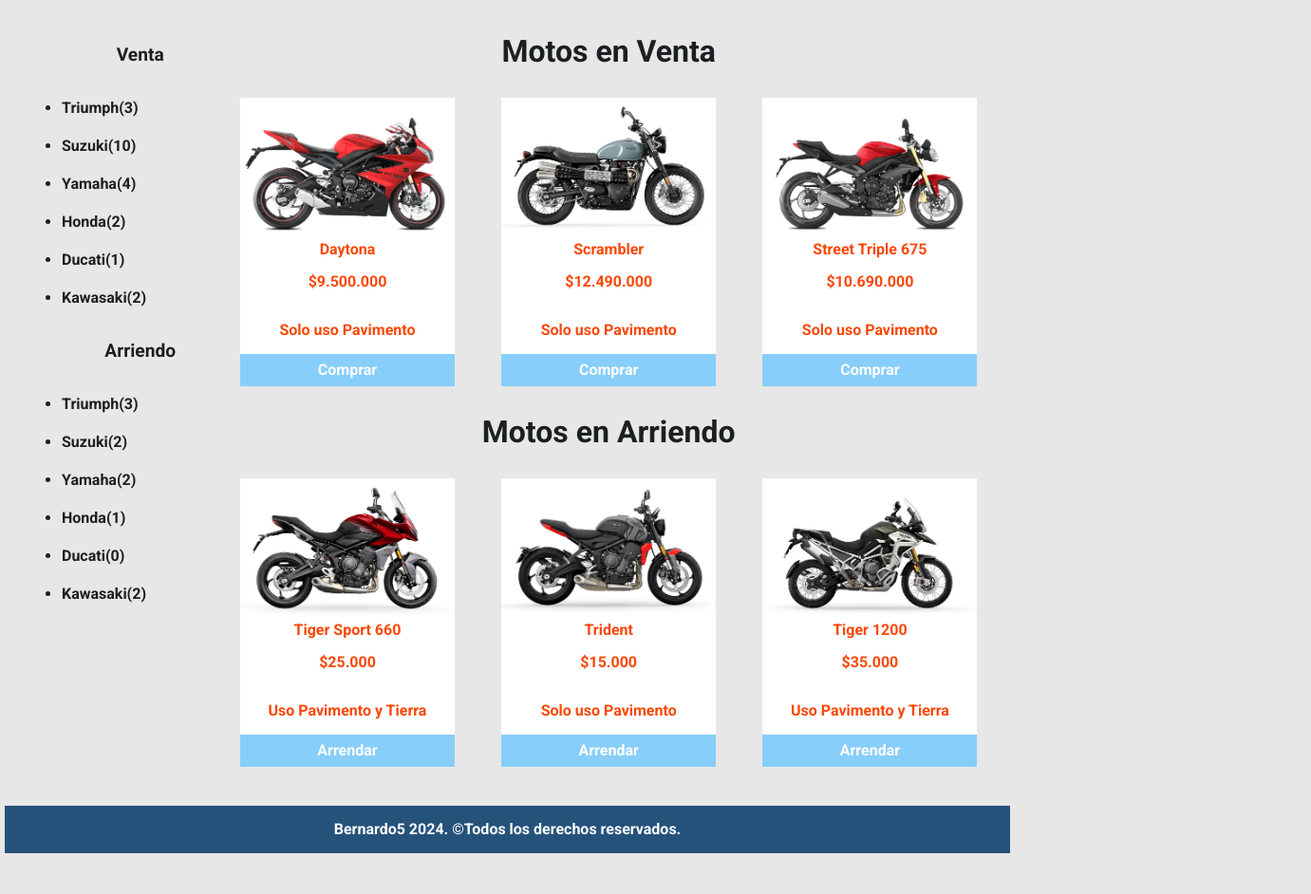
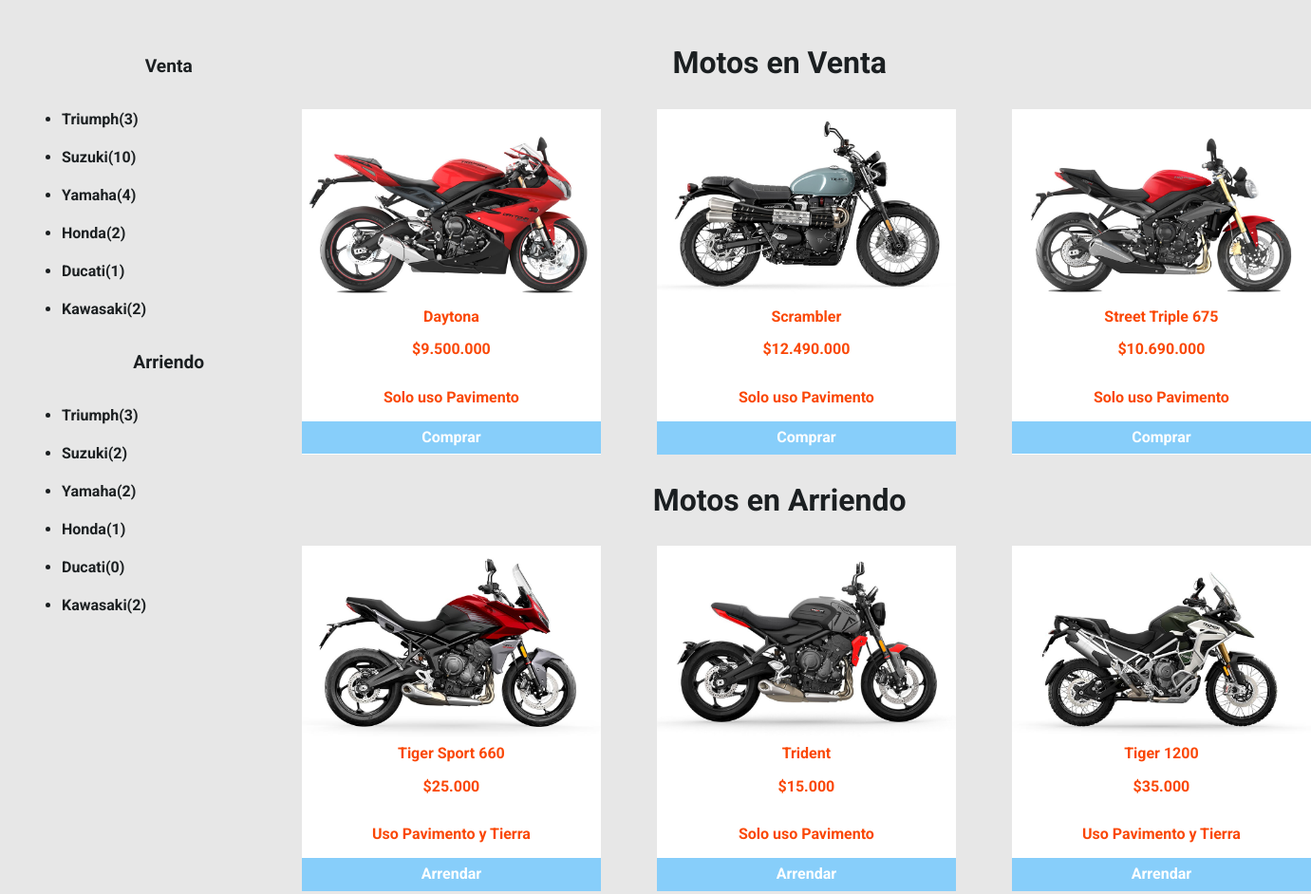
Before and after one commit to bernardpena/Arriendo-y-venta-de-Motos, a website: page index.html in a window 1280 px wide. Shown: the part 120-1062 px from the top of the page at 95% size, 1381 px wide, since content can reach past the window. Before the commit the page ends 1024 px from the top, so only its background shows below. Drawn offline with Linux system fonts and the light colour scheme.

Commit message:
modificaciones al index

```diff
--- a/assets/css/style.css
+++ b/assets/css/style.css
@@ -80,7 +80,6 @@
     font-size: 1.2rem;
     font-weight: bold;
     width: 100%;
-    /* margin: 5px; */
 }
 
 nav ul{
@@ -117,7 +116,7 @@
 }
 
 .card img{
-    max-width: 250px;
+    max-width: 350px;
 }
 
 .card .btn{
@@ -138,7 +137,6 @@
 .grid{
     display: grid;
     grid-template-columns: 1fr 1fr 1fr;
-
     gap: 1.5rem;
     justify-items: center;
     margin: 10px;
--- a/index.html
+++ b/index.html
@@ -50,21 +50,21 @@
                 <h1>Motos en Venta</h1>
 
                 <div class="grid">
-                    <div class="card">
+                    <div class="card" id="card1">
                         <img class="img" src="assets/img/triumph-daytona-675.jpg" alt="Daytona">
                         <h5 class="modelo">Daytona</h5>
                         <p class="valor">$9.500.000</p>
                         <p class="uso">Solo uso Pavimento</p>
                         <a href="./venta.html" class="btn">Comprar</a>
                     </div>
-                    <div class="card">
+                    <div class="card" id="card2">
                         <img class="img" src="assets/img/triumph-street-scrambler-2021.jpg" alt="Scrambler">
                         <h5 class="modelo">Scrambler</h5>
                         <p class="valor">$12.490.000</p>
                         <p class="uso">Solo uso Pavimento</p>
                         <a href="./venta.html" class="btn">Comprar</a>
                     </div>
-                    <div class="card">
+                    <div class="card" id="card3">
                         <img class="img" src="assets/img/triumph-street-triple-2106.jpg" alt="Triple">
                         <h5 class="modelo">Street Triple 675</h5>
                         <p class="valor">$10.690.000</p>
@@ -77,21 +77,21 @@
             <section class="arriendo">
                 <h1>Motos en Arriendo</h1>
                 <div class="grid">
-                    <div class="card">
+                    <div class="card" id="card1">
                         <img class="img" src="assets/img/triumph-tiger-sport-660-2022.jpg" alt="Tiger">
                         <h5 class="modelo">Tiger Sport 660</h5>
                         <p class="valor">$25.000</p>
                         <p class="uso">Uso Pavimento y Tierra</p>
                         <a href="./arriendo.html" class="btn">Arrendar</a>
                     </div>
-                    <div class="card">
+                    <div class="card" id="card2">
                         <img class="img" src="assets/img/triumph-trident-2021.jpg" alt="Trident">
                         <h5 class="modelo">Trident</h5>
                         <p class="valor">$15.000</p>
                         <p class="uso">Solo uso Pavimento</p>
                         <a href="./arriendo.html" class="btn">Arrendar</a>
                     </div>
-                    <div class="card">
+                    <div class="card" id="card3">
                         <img class="img" src="assets/img/trumph-tiger-1200-2022-rally-explorer.jpg" alt="Tiger">
                         <h5 class="modelo">Tiger 1200</h5>
                         <p class="valor">$35.000</p>
```
